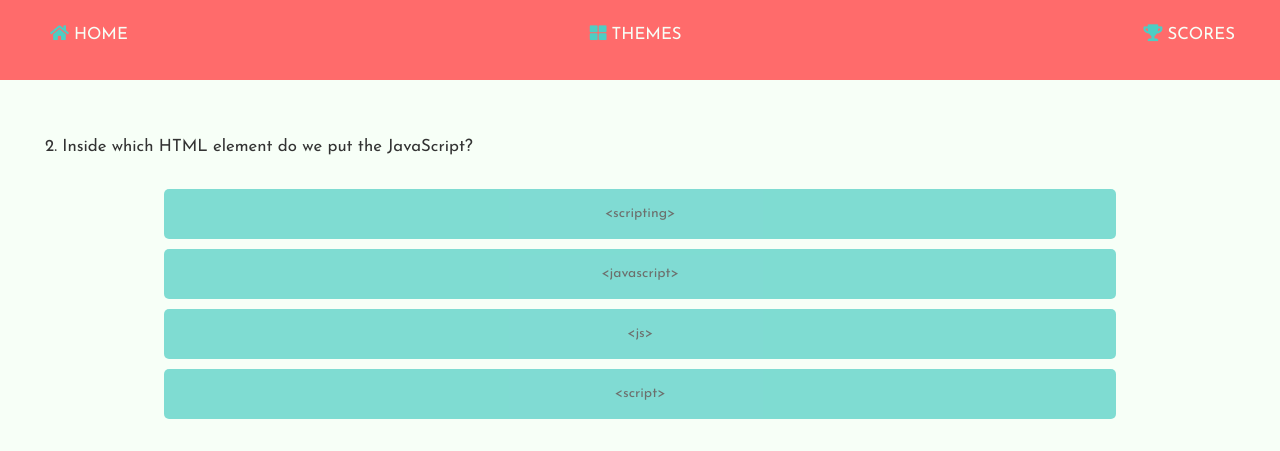
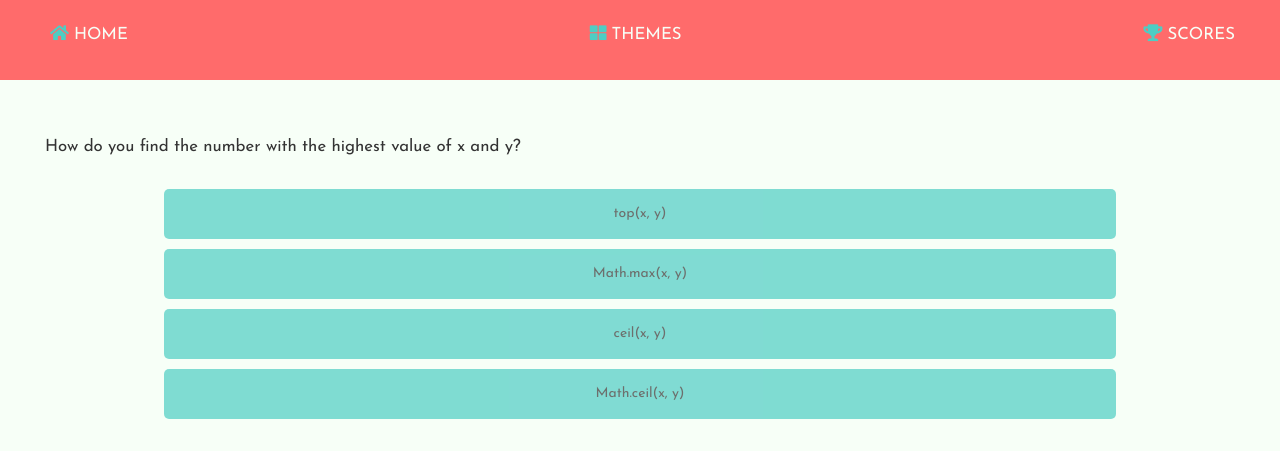
Before and after one commit to Agne-stat/Quiz-app, a plain HTML site: page pages/quiz/theme2.html in a window 1280 px wide. Both pictures are taken after a click on the button "START". Shown: the top 451 px of the page. Drawn offline with nearby package versions, Linux system fonts and the light colour scheme.

Commit message:
questions

```diff
--- a/1themeQuestions.json
+++ b/1themeQuestions.json
@@ -97,11 +97,11 @@
       "answers": [
         {
           "text": "Home Tool Markup Language",
-          "correct": true
+          "correct": false
         },
         {
           "text": "Hyper Text Markup Language",
-          "correct": false
+          "correct": true
         },
         {
           "text": "Hyperlinks and Text Markup Language",
--- a/2themeQuestions.json
+++ b/2themeQuestions.json
@@ -1,10 +1,10 @@
 [
     {
-      "question": "2. Inside which HTML element do we put the JavaScript?",
+      "question": "Inside which HTML element do we put the JavaScript?",
       "answers": [
         {
-          "text": "<scripting>",
-          "correct": false
+          "text": "<script>",
+          "correct": true
         },
         {
           "text": "<javascript>",
@@ -15,50 +15,254 @@
           "correct": false
         },
         {
-          "text": "<script>",
+          "text": "<scripting>",
+          "correct": false
+        }
+      ]
+    },
+    {
+      "question": "Where is the correct place to insert a JavaScript?",
+      "answers": [
+        {
+          "text": "The <head> section",
+          "correct": false
+        },
+        {
+          "text": "Both the <head> section and the <body> section are correct  ",
+          "correct": true
+        },
+        {
+          "text": "The <body> section",
+          "correct": false
+        }
+      ]
+    },
+    {
+      "question": "What is the correct syntax for referring to an external script called `xxx.js`?",
+      "answers": [
+        {
+          "text": "<script name=`xxx.js`>",
+          "correct": false
+        },
+        {
+          "text": "<script src=`xxx.js`> ",
+          "correct": true
+        },
+        {
+          "text": "<script href=`xxx.js`>",
+          "correct": false
+        }
+      ]
+    },
+    {
+      "question": "The external JavaScript file must contain the <script> tag.",
+      "answers": [
+        {
+          "text": "False",
+          "correct": true
+        },
+        {
+          "text": "True",
+          "correct": false
+        }
+      ]
+    },
+    {
+      "question": "How do you create a function in JavaScript?",
+      "answers": [
+        {
+          "text": "function:myFunction()",
+          "correct": false
+        },
+        {
+          "text": "function myFunction()  ",
+          "correct": true
+        },
+        {
+          "text": "function = myFunction()",
+          "correct": false
+        }
+      ]
+    },
+    {
+      "question": "How do you call a function named `myFunction`?",
+      "answers": [
+        {
+          "text": "myFunction() ",
+          "correct": true
+        },
+        {
+          "text": "call function myFunction()",
+          "correct": false
+        },
+        {
+          "text": "call myFunction()",
+          "correct": false
+        }
+      ]
+    },
+    {
+      "question": "How to write an IF statement in JavaScript?",
+      "answers": [
+        {
+          "text": "if (i == 5) ",
+          "correct": true
+        },
+        {
+          "text": "if i = 5 then",
+          "correct": false
+        },
+        {
+          "text": "if i == 5 then",
+          "correct": false
+        },
+        {
+          "text": "if i = 5",
+          "correct": false
+        }
+      ]
+    },
+    {
+      "question": "How does a WHILE loop start?",
+      "answers": [
+        {
+          "text": "while (i <= 10; i++)",
+          "correct": false
+        },
+        {
+          "text": "while (i <= 10) ",
+          "correct": true
+        },
+        {
+          "text": "while i = 1 to 10",
+          "correct": false
+        }
+      ]
+    },
+    {
+      "question": "How do you round the number 7.25, to the nearest integer?",
+      "answers": [
+        {
+          "text": "Math.rnd(7.25)",
+          "correct": false
+        },
+        {
+          "text": "rnd(7.25)",
+          "correct": false
+        },
+        {
+          "text": "Math.round(7.25) ",
+          "correct": true
+        },
+        {
+          "text": "round(7.25)",
+          "correct": false
+        }
+      ]
+    },
+    {
+      "question": "How do you find the number with the highest value of x and y?",
+      "answers": [
+        {
+          "text": "top(x, y)",
+          "correct": false
+        },
+        {
+          "text": "Math.max(x, y) ",
+          "correct": true
+        },
+        {
+          "text": "ceil(x, y)",
+          "correct": false
+        },
+        {
+          "text": "Math.ceil(x, y)",
+          "correct": false
+        }
+      ]
+    },
+    {
+      "question": "JavaScript is the same as Java.",
+      "answers": [
+        {
+          "text": "False",
+          "correct": true
+        },
+        {
+          "text": "True",
+          "correct": false
+        }
+      ]
+    },
+    {
+      "question": "Which event occurs when the user clicks on an HTML element?",
+      "answers": [
+        {
+          "text": "onchange",
+          "correct": false
+        },
+        {
+          "text": "onclick ",
+          "correct": true
+        },
+        {
+          "text": "onmouseover",
+          "correct": false
+        },
+        {
+          "text": "onmouseclick",
+          "correct": false
+        }
+      ]
+    },
+    {
+      "question": "How do you declare a JavaScript variable?",
+      "answers": [
+        {
+          "text": "variable carName",
+          "correct": false
+        },
+        {
+          "text": "var carName",
+          "correct": true
+        },
+        {
+          "text": "v carName",
+          "correct": false
+        }
+      ]
+    },
+    {
+      "question": "Which operator is used to assign a value to a variable?",
+      "answers": [
+        {
+          "text": "-",
+          "correct": false
+        },
+        {
+          "text": "=",
+          "correct": false
+        },
+        {
+          "text": "*",
+          "correct": false
+        },
+        {
+          "text": "x",
           "correct": true
         }
       ]
     },
     {
-      "question": "2. Inside which HTML element do we put the JavaScript?",
+      "question": "Is JavaScript case-sensitive?",
       "answers": [
         {
-          "text": "<scripting>",
-          "correct": false
+          "text": "Yes",
+          "correct": true
         },
         {
-          "text": "<javascript>",
+          "text": "No",
           "correct": false
-        },
-        {
-          "text": "<js>",
-          "correct": false
-        },
-        {
-          "text": "<script>",
-          "correct": true
-        }
-      ]
-    },
-    {
-      "question": "2. Inside which HTML element do we put the JavaScript?",
-      "answers": [
-        {
-          "text": "<scripting>",
-          "correct": false
-        },
-        {
-          "text": "<javascript>",
-          "correct": false
-        },
-        {
-          "text": "<js>",
-          "correct": false
-        },
-        {
-          "text": "<script>",
-          "correct": true
         }
       ]
     }
--- a/scripts/quiz/theme2.js
+++ b/scripts/quiz/theme2.js
@@ -1,10 +1,4 @@
 // Variables
-// import theme1Btn from '../1_themes'
-// const theme1Btn = document.querySelector('#theme1-btn');
-// const theme2Btn = document.querySelector('#theme2-btn');
-// const theme3Btn = document.querySelector('#theme3-btn');
-// const theme4Btn = document.querySelector('#theme4-btn');
-
 const introText = document.querySelector('.container__text')
 const startBtn = document.querySelector("#start-btn");
 const nextBtn = document.querySelector("#next-btn");
@@ -31,46 +25,19 @@ let scoresArr = [];
 let tableBody = document.querySelector("tbody");
 let usersList2 = JSON.parse(localStorage.getItem("quizScores")) || [];
 
-
-// function shuffle(array) {
-//     var currentIndex = array.length, temporaryValue, randomIndex;
-
-//     // While there remain elements to shuffle...
-//     while (0 !== currentIndex) {
-
-//       // Pick a remaining element...
-//       randomIndex = Math.floor(Math.random() * currentIndex);
-//       currentIndex -= 1;
-
-//       // And swap it with the current element.
-//       temporaryValue = array[currentIndex];
-//       array[currentIndex] = array[randomIndex];
-//       array[randomIndex] = temporaryValue;
-//     }
-
-//     return array;
-// }
-// console.log(theme1Btn)
-
-// function showTheme1Questions() {
-
-// }
+console.log(questions)
 
 fetch("../../2themeQuestions.json")
 .then((response) => response.json())
 .then((data) => {
     questions.push(...data);
-
-    // questions.push(shuffle(data));
-    // console.log(shuffle(data))
 });
-
-
 
 
 // Functions
 function startGame() {
     showTimer();
+    shuffle(questions);
     introText.classList.add('hide')
     startBtn.classList.add("hide");
     saveBtn.classList.add("hide");
@@ -95,6 +62,25 @@ function startGame() {
         scoresArr.push(usersList2[i].score)
     }
     console.log(Math.max(...scoresArr))
+}
+
+function shuffle(array) {
+    var currentIndex = array.length, temporaryValue, randomIndex;
+
+    // While there remain elements to shuffle...
+    while (0 !== currentIndex) {
+
+      // Pick a remaining element...
+      randomIndex = Math.floor(Math.random() * currentIndex);
+      currentIndex -= 1;
+
+      // And swap it with the current element.
+      temporaryValue = array[currentIndex];
+      array[currentIndex] = array[randomIndex];
+      array[randomIndex] = temporaryValue;
+    }
+
+    return array;
 }
 
 
```
Also changed, not shown: 3themeQuestions.json (+128 -18 lines), pages/1_themes.html (+1 -1 lines), scripts/quiz/theme3.js (+21 -35 lines), scripts/quiz/theme4.js (+21 -35 lines).
